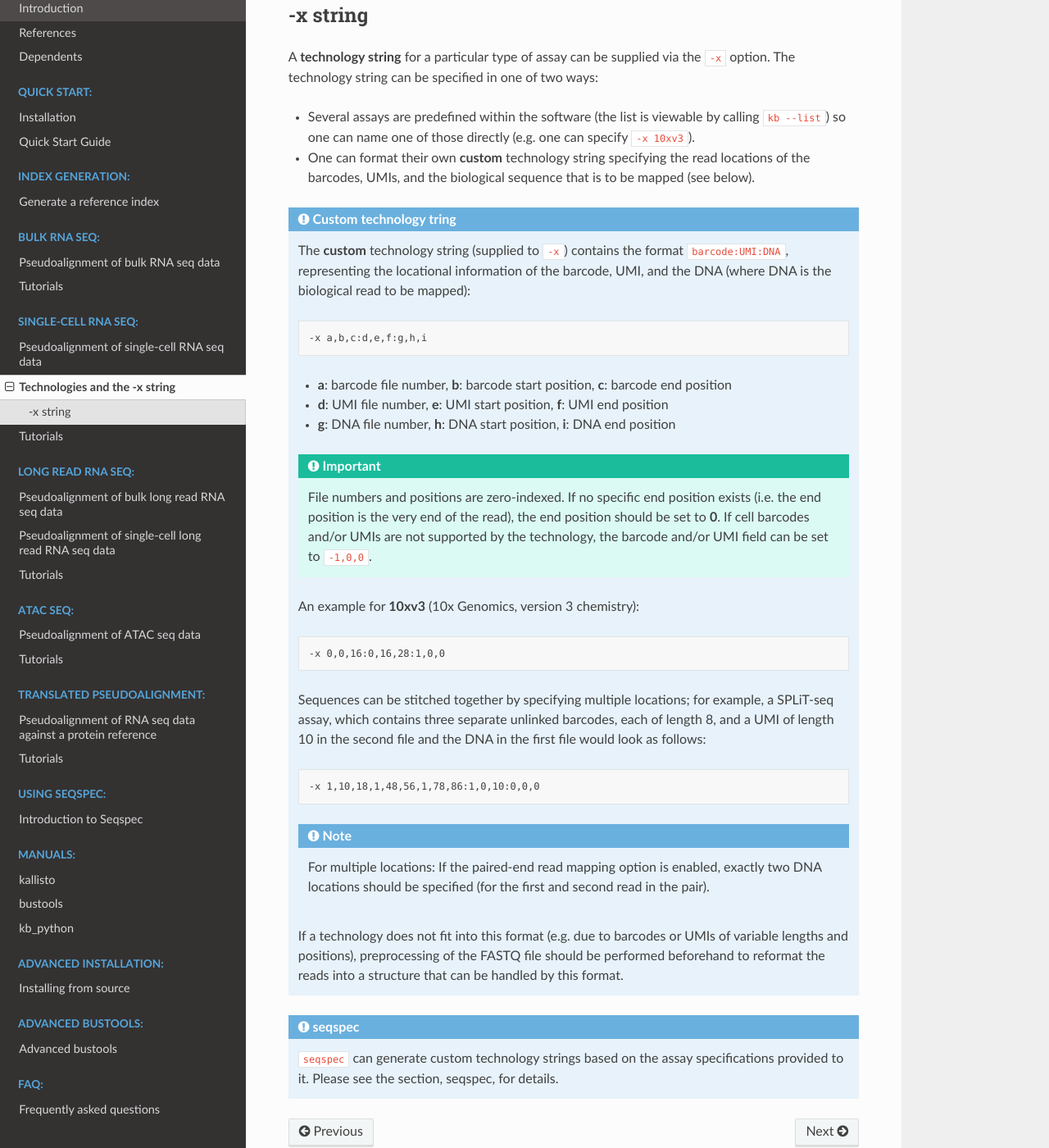
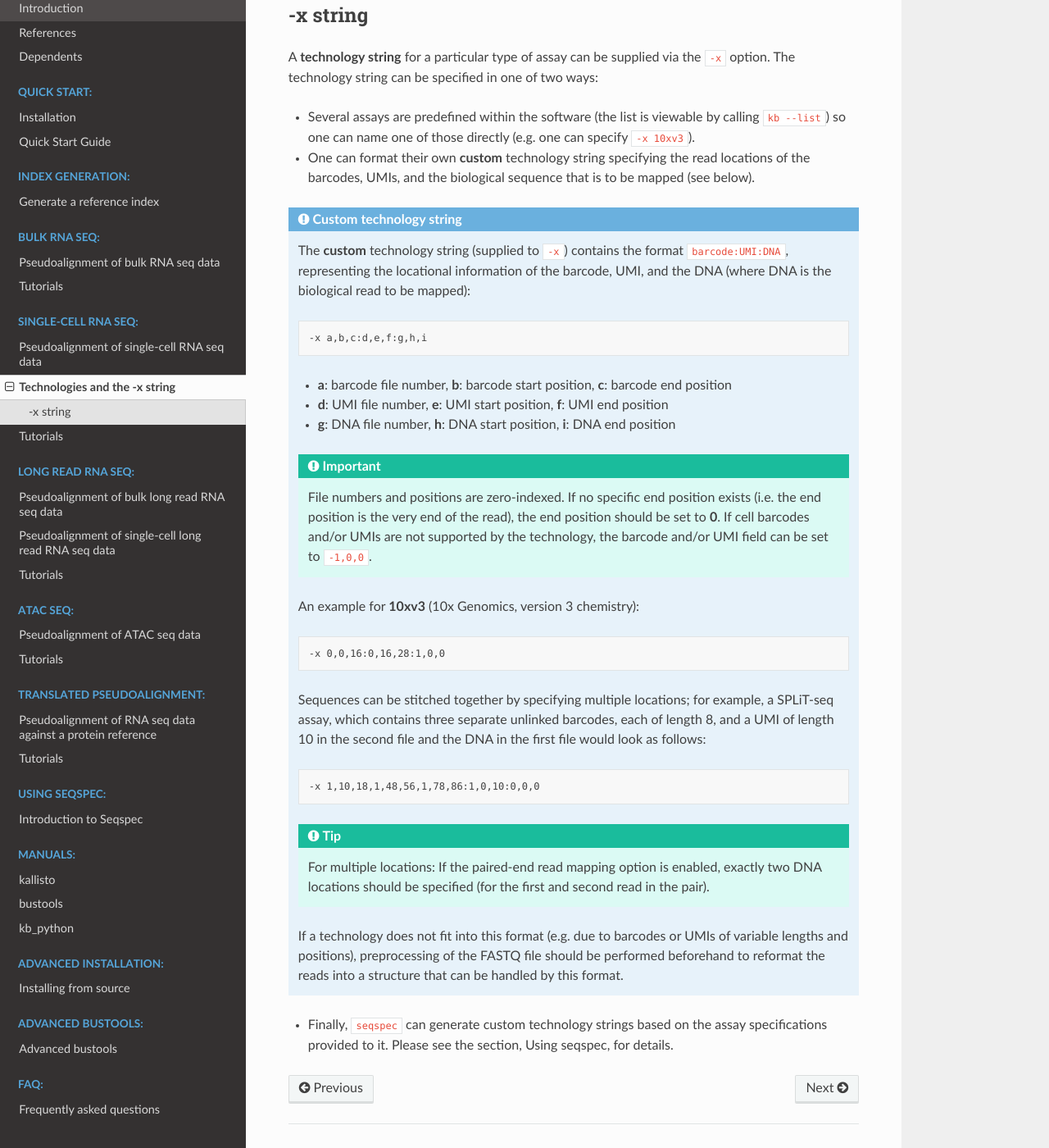
Before and after one commit to pachterlab/kb_docs, a Sphinx documentation site: the page built from docs/source/sc/technologies.rst, in a window 1280 px wide and 1400 px high, scrolled down 279 px. Shown: the whole window at 82% size. Built offline with Sphinx 7.4.7 and the Read the Docs theme 2.0.0, drawn with Linux system fonts in a browser that asks for light colours.

Commit message:
Update technologies.rst

```diff
--- a/docs/source/sc/technologies.rst
+++ b/docs/source/sc/technologies.rst
@@ -14,7 +14,7 @@ A **technology string** for a particular type of assay can be supplied via the `
 * One can format their own **custom** technology string specifying the read locations of the barcodes, UMIs, and the biological sequence that is to be mapped (see below).
 
 
-.. admonition:: Custom technology tring
+.. admonition:: Custom technology string
 
   The **custom** technology string (supplied to ``-x``) contains the format ``barcode:UMI:DNA``, representing the locational information of the barcode, UMI, and the DNA (where DNA is the biological read to be mapped):
 
@@ -41,13 +41,9 @@ A **technology string** for a particular type of assay can be supplied via the `
 
     -x 1,10,18,1,48,56,1,78,86:1,0,10:0,0,0
 
-  .. note::
+  .. tip::
     For multiple locations: If the paired-end read mapping option is enabled, exactly two DNA locations should be specified (for the first and second read in the pair).
 
   If a technology does not fit into this format (e.g. due to barcodes or UMIs of variable lengths and positions), preprocessing of the FASTQ file should be performed beforehand to reformat the reads into a structure that can be handled by this format.
 
-
-
-.. admonition:: seqspec
-
-  ``seqspec`` can generate custom technology strings based on the assay specifications provided to it. Please see the section, :ref:`seqspec`, for details.
+* Finally, ``seqspec`` can generate custom technology strings based on the assay specifications provided to it. Please see the section, :ref:`Using seqspec`, for details.
```
